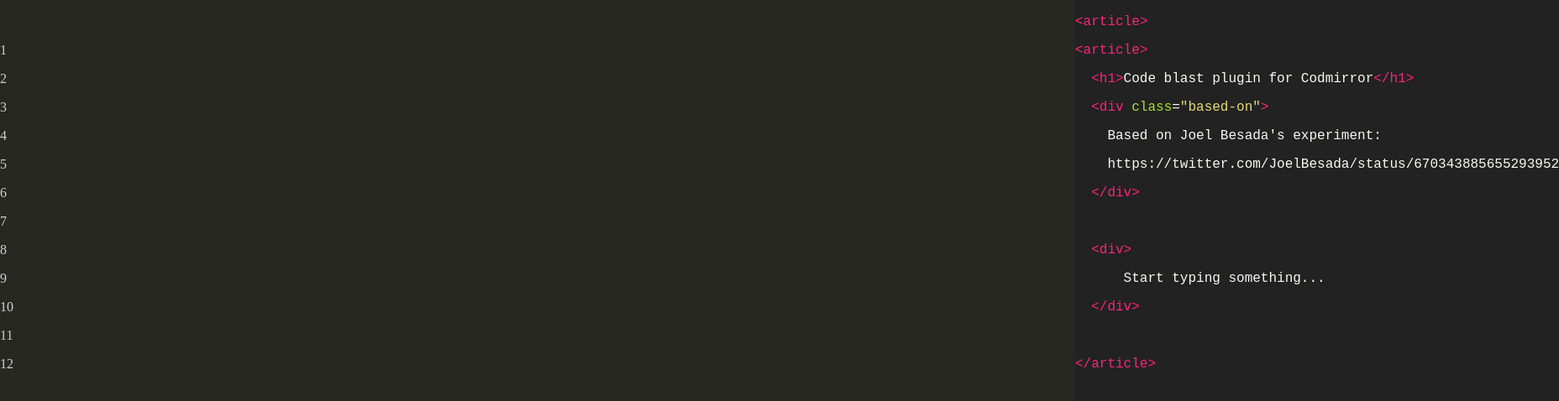
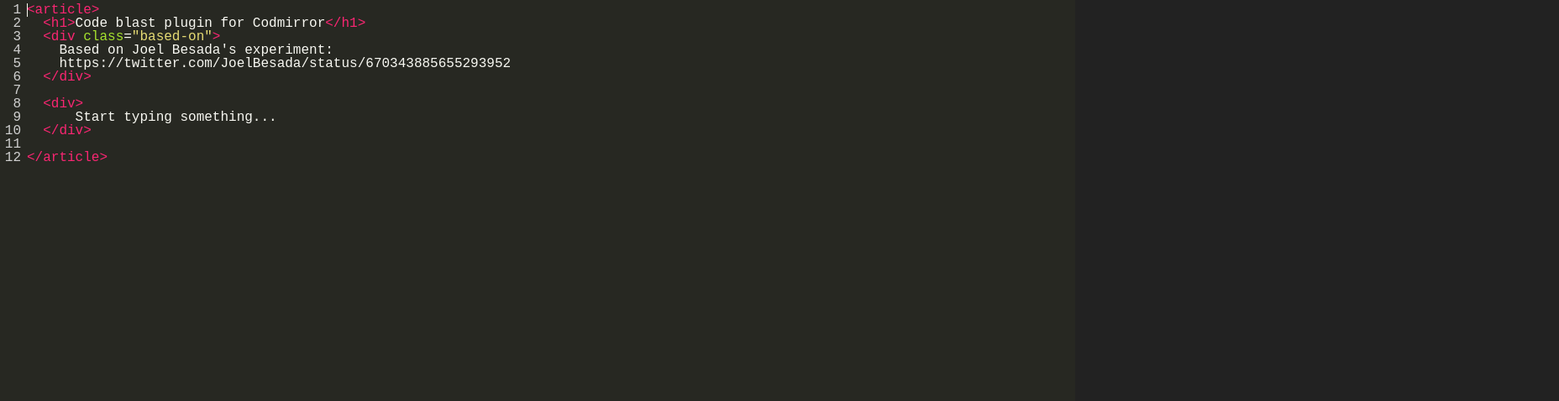
Before and after one commit to chinchang/code-blast-codemirror, a plain HTML site: page demo/index.html in a window 1280 px wide. Shown: the whole page at 84% size, 1856 px wide, since content can reach past the window. Drawn offline with Linux system fonts and the light colour scheme; files that its build step writes are made by us from their sources.

Commit message:
fix css.

```diff
--- a/code-blast.js
+++ b/code-blast.js
@@ -143,9 +143,6 @@
 		requestAnimationFrame(loop);
 	}
 
-	initCanvas();
-	loop();
-
 	CodeMirror.defineOption("blastCode", false, function(cm, val, old) {
 		if (val) {
 			cm.state.blastCode = val;
--- a/demo/index.html
+++ b/demo/index.html
@@ -2,8 +2,8 @@
 	<head>
 		<meta charset="utf-8">
 		<title>Code blast plugin for Codemirror</title>
-		<link rel="stylesheet" href="lib/codemirror/lib/codemirror.css">
-		<link rel="stylesheet" href="lib/codemirror/theme/monokai.css">
+		<link rel="stylesheet" href="codemirror/lib/codemirror.css">
+		<link rel="stylesheet" href="codemirror/theme/monokai.css">
 
 		<style>
 		body {
```
